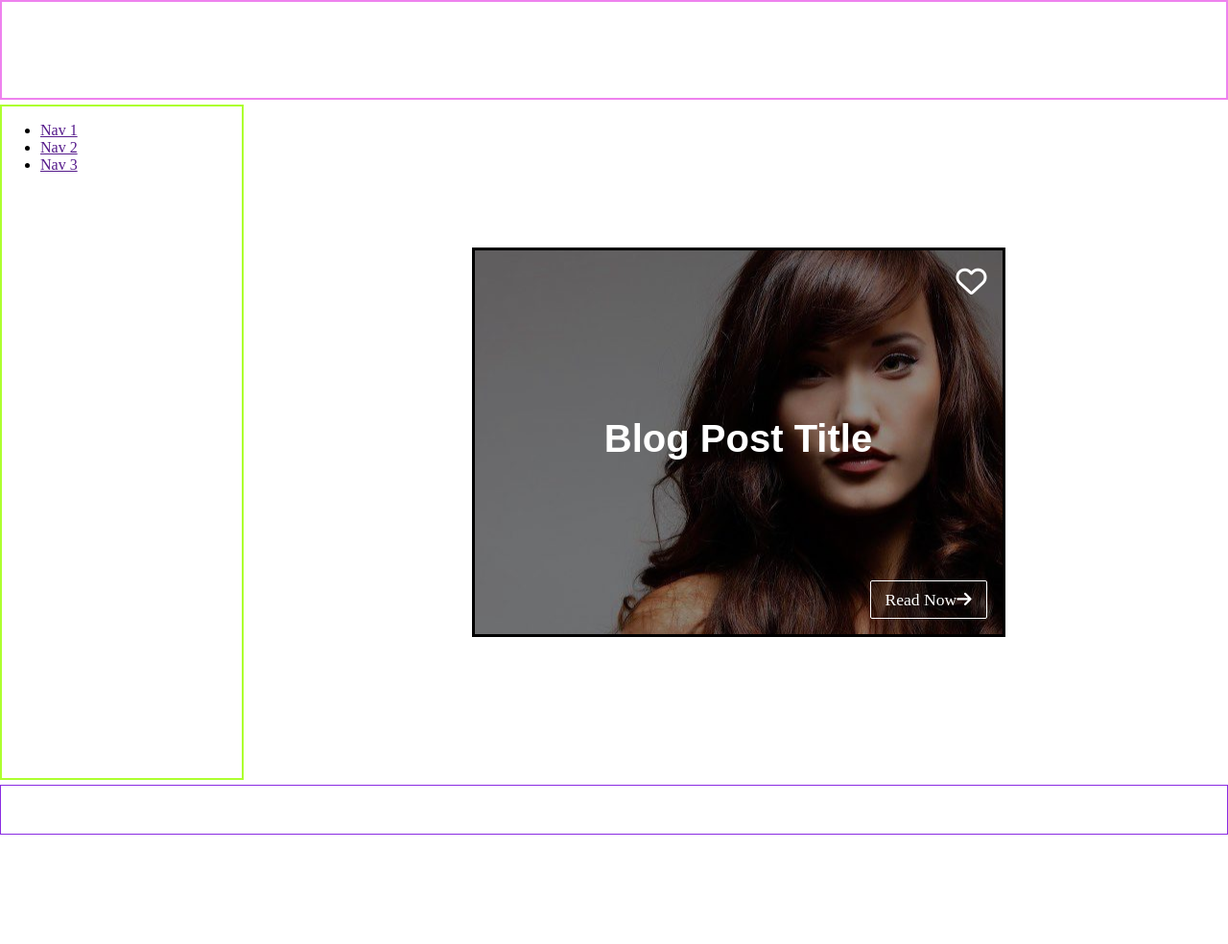
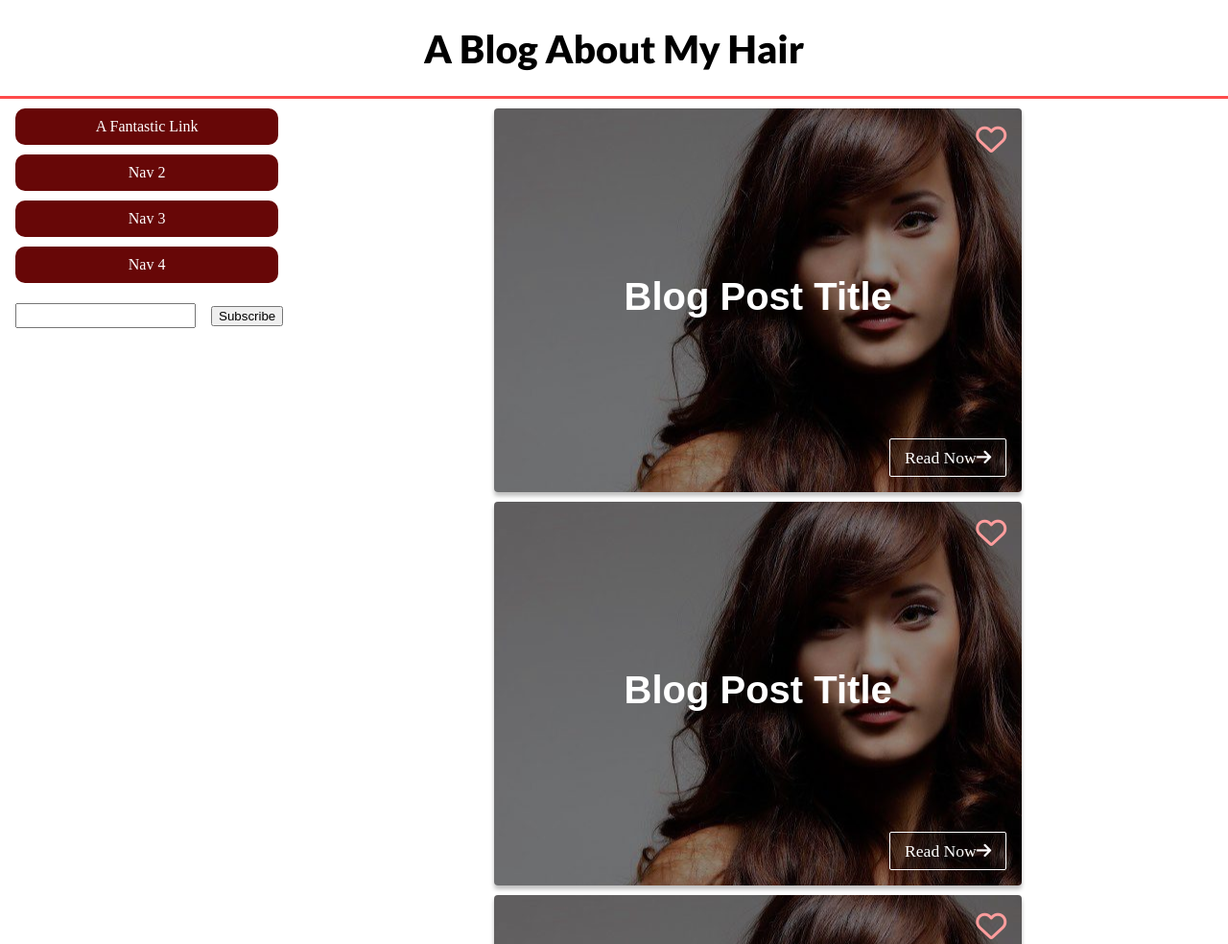
Before and after one commit to matthewbcool/blog-template-project, a plain HTML site: page index.html in a window 1280 px wide. Shown: the top 984 px of the page at 96% size. Before the commit the page ends 870 px from the top, so only its background shows below. Drawn offline with Linux system fonts and the light colour scheme; a web font is replaced by a local one.

Commit message:
feat: add caption to image and nav wrapper, hide show elements for mobile, edit styles

```diff
--- a/css/card.css
+++ b/css/card.css
@@ -1,5 +1,5 @@
 .card {
-	border: solid 3px black;
+	border-radius: 4px;
 	height: 400px;
 	width: 375px;
 	display: flex;
@@ -9,6 +9,7 @@
 	margin: 5px;
 	background-image: url(/images/hairphotosample.jpg);
 	background-position: center;
+	box-shadow: 0px 4px 4px rgba(0, 0, 0, 0.25);
 }
 .card-header {
 	padding-top: 16px;
@@ -24,8 +25,8 @@ h2 {
 }
 .fa-heart {
 	font-size: 2rem;
-	color: #fff;
 	margin-right: 16px;
+	color: #ff9d9d;
 }
 .card-footer {
 	display: flex;
--- a/css/main.css
+++ b/css/main.css
@@ -20,11 +20,13 @@ body {
 
 h1 {
 	font-family: "Lato", sans-serif;
+	font-size: 2.5rem;
 }
 .main-header {
 	grid-area: header;
+	text-align: center;
 	display: none;
-	border: 1px solid blueviolet;
+	border-bottom: 3px solid #ff4b4b;
 }
 .content {
 	grid-area: content;
@@ -37,6 +39,7 @@ h1 {
 .main-nav {
 	grid-area: nav;
 	height: 49px;
+	border-bottom: 3px solid #ff4b4b;
 }
 
 .hair {
@@ -46,8 +49,9 @@ h1 {
 
 .main-footer {
 	grid-area: footer;
-	border: 1px solid blueviolet;
 	height: 50px;
+	padding-right: 16px;
+	text-align: right;
 }
 
 /* media queries */
@@ -63,11 +67,12 @@ h1 {
 	.main-header {
 		height: 100px;
 		display: block;
-		border: 2px solid blue;
 	}
+
 	.main-nav {
 		grid-area: nav;
 		height: 700px;
+		border-bottom: none;
 	}
 }
 
@@ -80,11 +85,7 @@ h1 {
 			"nav  content content"
 			"footer footer footer";
 	}
-	.main-header {
-		border: 2px solid violet;
-	}
-	.main-nav {
-	}
+
 	.content {
 		flex-direction: row;
 		flex-wrap: wrap;
--- a/css/nav.css
+++ b/css/nav.css
@@ -1,3 +1,63 @@
 nav {
-	border: 2px solid greenyellow;
+	height: 100%;
 }
+
+.mobile-nav {
+	height: 50px;
+	width: 50px;
+	display: flex;
+	font-size: 2rem;
+	justify-content: center;
+	align-items: center;
+}
+
+.nav-wrapper {
+	display: none;
+	list-style: none;
+	height: 100%;
+	margin: 0;
+	padding: 0;
+	flex-direction: column;
+}
+
+.nav-link {
+	text-decoration: none;
+	background-color: #670707;
+	text-align: center;
+	border-radius: 10px;
+	color: #fff;
+	border: -2px solid black;
+	padding: 10px;
+	margin: 5px 5px 5px 16px;
+}
+
+.nav-link:hover {
+	margin: 3px 3px 3px 14px;
+	border: 2px solid #ff9d9d;
+}
+
+form {
+	margin-top: 1rem;
+	display: flex;
+	justify-content: center;
+	align-items: center;
+}
+
+form > input {
+	margin-left: 16px;
+	height: 20px;
+	width: 180px;
+}
+
+form > button {
+	margin-left: 16px;
+}
+
+@media (min-width: 500px) {
+	.nav-wrapper {
+		display: flex;
+	}
+	.mobile-nav {
+		display: none;
+	}
+}
--- a/css/post.css
+++ b/css/post.css
@@ -21,7 +21,7 @@ body {
 	align-items: center;
 	padding: 16px 16px 0 16px;
 	margin: 0;
-	border-bottom: 2px solid black;
+	border-bottom: 2px solid #ff4b4b;
 }
 
 a {
--- a/index.html
+++ b/index.html
@@ -11,15 +11,77 @@
 
 	<div class="wrapper">
 		<body>
-			<header class="main-header"></header>
+			<header class="main-header">
+				<h1>A Blog About My Hair</h1>
+			</header>
 			<nav class="main-nav">
-				<ul>
-					<li><a href="">Nav 1</a></li>
-					<li><a href="">Nav 2</a></li>
-					<li><a href="">Nav 3</a></li>
-				</ul>
+				<div class="mobile-nav"><i class="fas fa-bars"></i></div>
+				<div class="nav-wrapper">
+					<a class="nav-link" href="#">A Fantastic Link</a>
+					<a class="nav-link" href="#">Nav 2</a>
+					<a class="nav-link" href="#">Nav 3</a>
+					<a class="nav-link" href="#">Nav 4</a>
+					<form>
+						<input type="email" />
+						<button type="submit">Subscribe</button>
+					</form>
+				</div>
 			</nav>
 			<main class="content">
+				<div class="card">
+					<div class="card-header">
+						<i class="far fa-heart"></i>
+					</div>
+					<h2>Blog Post Title</h2>
+					<div class="card-footer">
+						<a href="post.html" class="read-btn">Read Now <i class="fas fa-arrow-right"></i></a>
+					</div>
+				</div>
+				<div class="card">
+					<div class="card-header">
+						<i class="far fa-heart"></i>
+					</div>
+					<h2>Blog Post Title</h2>
+					<div class="card-footer">
+						<a href="post.html" class="read-btn">Read Now <i class="fas fa-arrow-right"></i></a>
+					</div>
+				</div>
+				<div class="card">
+					<div class="card-header">
+						<i class="far fa-heart"></i>
+					</div>
+					<h2>Blog Post Title</h2>
+					<div class="card-footer">
+						<a href="post.html" class="read-btn">Read Now <i class="fas fa-arrow-right"></i></a>
+					</div>
+				</div>
+				<div class="card">
+					<div class="card-header">
+						<i class="far fa-heart"></i>
+					</div>
+					<h2>Blog Post Title</h2>
+					<div class="card-footer">
+						<a href="post.html" class="read-btn">Read Now <i class="fas fa-arrow-right"></i></a>
+					</div>
+				</div>
+				<div class="card">
+					<div class="card-header">
+						<i class="far fa-heart"></i>
+					</div>
+					<h2>Blog Post Title</h2>
+					<div class="card-footer">
+						<a href="post.html" class="read-btn">Read Now <i class="fas fa-arrow-right"></i></a>
+					</div>
+				</div>
+				<div class="card">
+					<div class="card-header">
+						<i class="far fa-heart"></i>
+					</div>
+					<h2>Blog Post Title</h2>
+					<div class="card-footer">
+						<a href="post.html" class="read-btn">Read Now <i class="fas fa-arrow-right"></i></a>
+					</div>
+				</div>
 				<div class="card">
 					<div class="card-header">
 						<i class="far fa-heart"></i>
@@ -33,7 +95,11 @@
 
 			<div class="hair"></div>
 
-			<footer class="main-footer"></footer>
+			<footer class="main-footer">
+				<small>
+					Hair Stories ©2020
+				</small>
+			</footer>
 		</body>
 	</div>
 </html>
```
Also changed, not shown: post.html (+10 -7 lines).
